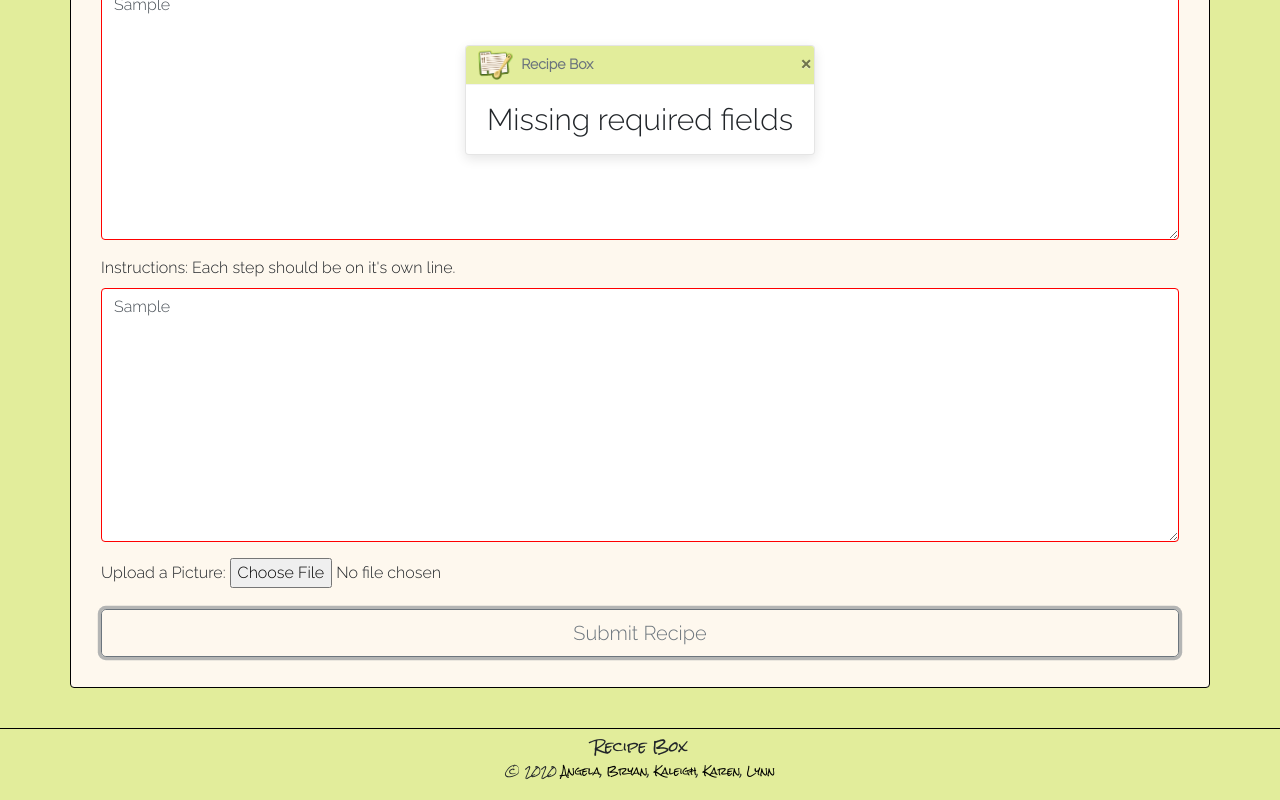
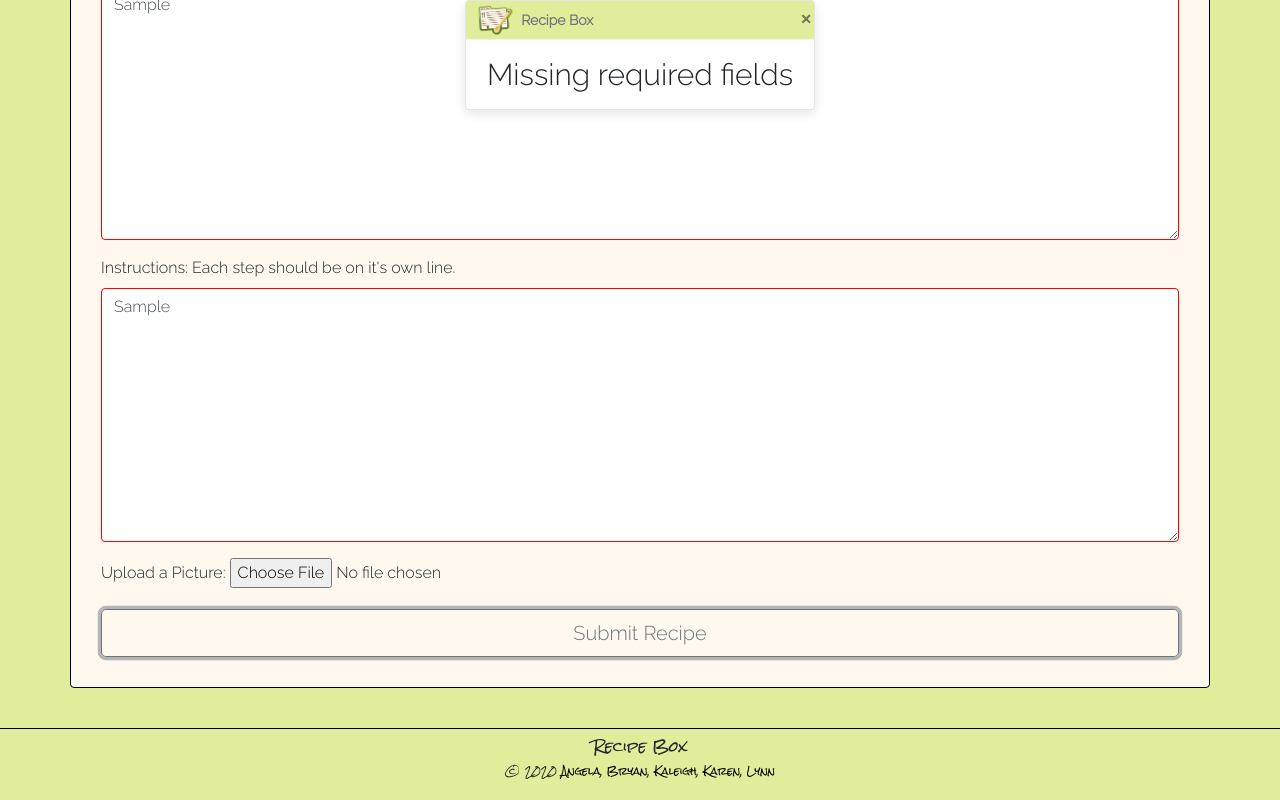
Before and after one commit to Kaleighspurio/Project2-Recipe-Box, a website: page public/create.html in a window 1280 px wide. Both pictures are taken after typing "Sample", "Sample", "Sample", "Sample", "Sample", "Sample" into the empty fields and a click on the button "Submit Recipe". Shown: the part 908-1708 px from the top of the page. Drawn offline with nearby package versions, Linux system fonts and the light colour scheme.

Commit message:
fixed toast over link issues

```diff
--- a/public/assets/css/style.css
+++ b/public/assets/css/style.css
@@ -36,15 +36,20 @@ nav {
   font-size: 30px;
 }
 
-.toast-height {
+/* .toast-height {
   height: 200px;
+} */
+
+.toast-no-height {
+    height: 0;
+    width: 0;
 }
 .toast-top {
   top: 0;
   left: 50%;
   position: fixed;
   transform: translate(-50%, 0px);
-  z-index: 0;
+  z-index: 9999;
 }
 
 .toast-on-top {
--- a/public/assets/js/create.js
+++ b/public/assets/js/create.js
@@ -23,7 +23,6 @@ $(document).ready(() => {
     });
   };
 
-
   $('#submit-btn').on('click', (event) => {
     event.preventDefault();
 
@@ -40,7 +39,6 @@ $(document).ready(() => {
       image: files,
     };
 
-
     // creates a seperate array of the values that are required
     const values = Object.values(createObject);
     const requiredValues = values.slice(0, 4);
@@ -50,6 +48,7 @@ $(document).ready(() => {
     // if the required fields are empty there will be not posting of data
     if (requiredValues.includes('')) {
       $('.toast-body').text('Missing required fields');
+      $('.toast-top').removeClass('toast-no-height');
       $('.toast').toast('show');
       console.log('recipe failed to create');
       author.addClass('red-border');
--- a/public/create.html
+++ b/public/create.html
@@ -66,8 +66,8 @@
         <div
           aria-live="polite"
           aria-atomic="true"
-          class="d-flex justify-content-center align-items-center position-fixed toast-top"
-          style="height: 200px;"
+          class="d-flex justify-content-center align-items-center position-fixed toast-top toast-no-height"
+
         >
           <div class="toast" data-autohide="false">
             <div class="toast-header">
```
